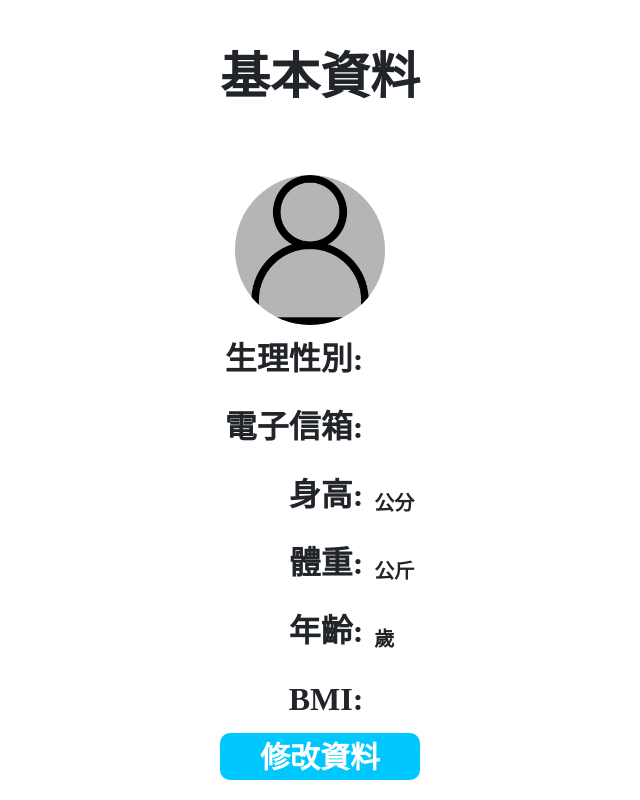
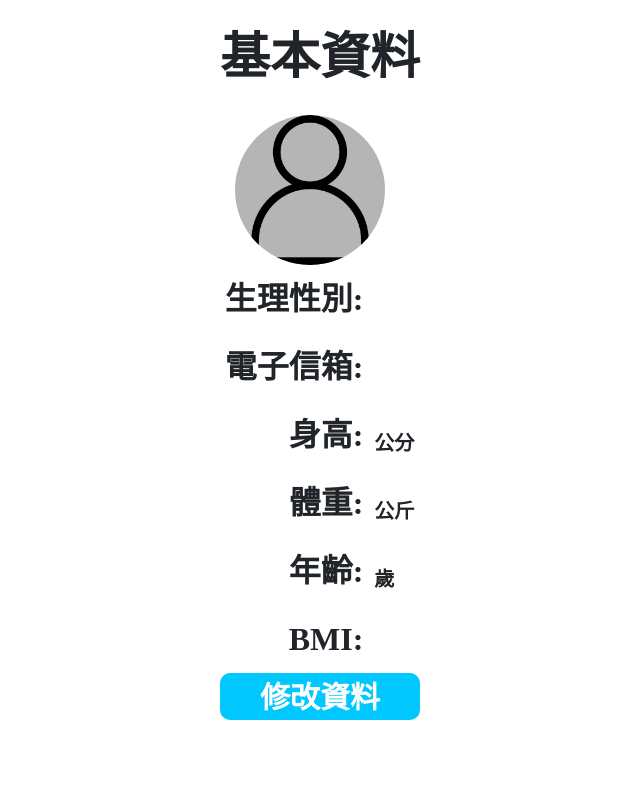
Before and after one commit to muoshuei/Fitup, a React (Create React App) app in the folder frontend/: page /info in a window 1280 px wide. Shown: the whole page, without its empty margins (320-960 px from the left). Built offline with nearby package versions, Linux system fonts and the light colour scheme.

Commit message:
Deleted Signup.css .container

```diff
--- a/frontend/src/components/Signup/Signup.css
+++ b/frontend/src/components/Signup/Signup.css
@@ -1,10 +1,10 @@
-.container {
+/* .container {
     display: flex;
-    justify-content: center; /* 將內容水平置中 */
-    align-items: center; /* 將內容垂直置中 */
-    height: 100vh; /* 設置容器高度，讓內容垂直置中 */
+    justify-content: center;
+    align-items: center;
+    height: 100vh;
 
-  }
+  } */
   .login2{
     margin-left: 680px;
     width: 300px;
```
